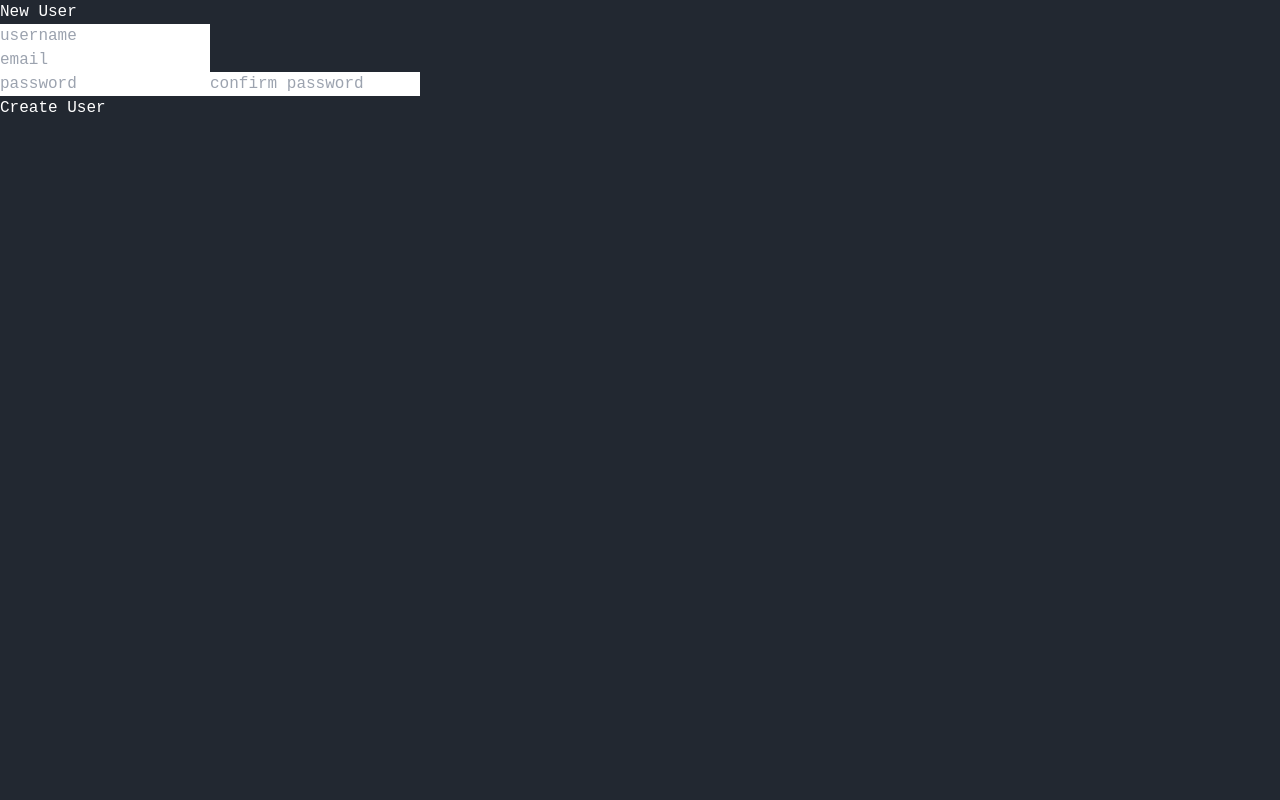
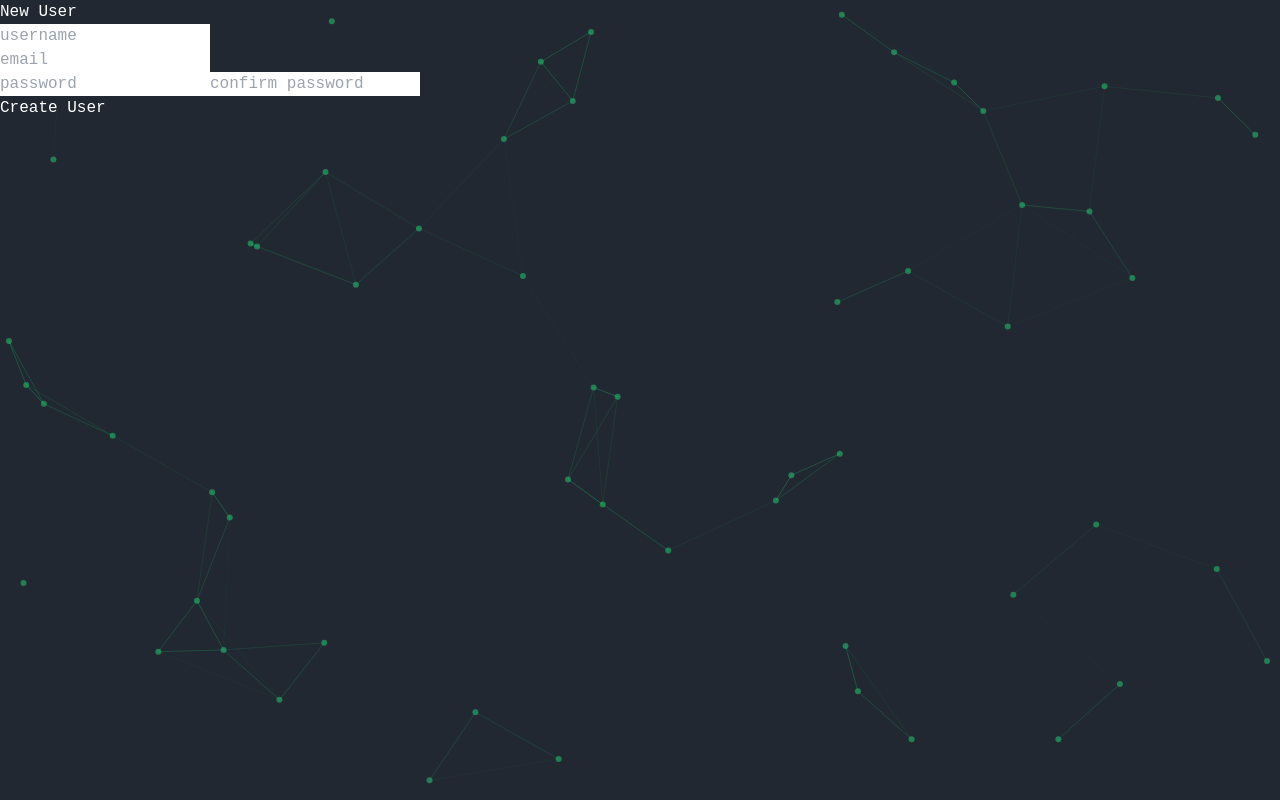
Before and after one commit to rootspyro/RootSecret, a Next.js app: page /session/register in a window 1280 px wide. Built offline with nearby package versions, Linux system fonts and the light colour scheme.

Commit message:
particles added

```diff
--- a/components/Layout.tsx
+++ b/components/Layout.tsx
@@ -1,9 +1,57 @@
+import Particles from "react-tsparticles"
+import { useEffect, useState } from "react";
 export function Layout({children}) {
+
+	const themeColor = "#23D375";
+
+	const [ numParticles ,  setNumParticles ] = useState(0);
+
+	useEffect(() => {
+		const windowsWidth = window.innerWidth;
+		if ( windowsWidth < 500 ) {
+			setNumParticles(25);
+		} else {
+			setNumParticles(60);
+		}
+
+	})
 	return (
 		<>
-			<div className="layout-box">
+			<div className="layout-box" >
 				{children}
 			</div>
+			<Particles
+				id="tsparticles"
+        params={{
+          fpsLimit: 60,
+          particles: {
+						opacity	: {
+							value: 0.5,
+						},
+            color: {
+              value: themeColor,
+            },
+            links: {
+              enable: true,
+              color: themeColor,
+              distance:150,
+							opacity : 0.2
+            },
+            move: {
+              enable: true
+            },
+						number: {
+							value:  numParticles,
+						},
+          }
+        }}
+      />
+			<style>{`
+				#tsparticles {
+					z-index: -1;
+					position: relative;
+				}
+			`}</style>
 		</>
 	)
 }
--- a/components/password-box.tsx
+++ b/components/password-box.tsx
@@ -37,11 +37,11 @@ export default function PasswordBox( password : any ){
 
 	return(
 		<>
-			<div className="password-box bg-box mb-5 rounded-lg p-4 shadow-lg w-full sm:max-w-md md:max-w-lg lg:max-w-2xl xl:max-w-3xl">
+			<div className=" x-10 password-box bg-box mb-5 rounded-lg p-4 shadow-lg w-full sm:max-w-md md:max-w-lg lg:max-w-2xl xl:max-w-3xl">
 				<div className="pbox-head text-theme  grid grid-cols-2">
-					<h2 className="font-bold">{password.appname}</h2>
+					<h2 className="font-bold lg:text-xl">{password.appname}</h2>
 					<div className="flex justify-end">
-						<button className="" onClick={OpenPasswd}><FontAwesomeIcon icon={["fas" , lockIcon ]}/></button>
+						<button className="lg:text-xl" onClick={OpenPasswd}><FontAwesomeIcon icon={["fas" , lockIcon ]}/></button>
 					</div>
 				</div>
 				<div id={"pbox-body-" + password.id } className="hidden mt-3">
--- a/package.json
+++ b/package.json
@@ -29,7 +29,8 @@
     "jsonwebtoken": "^8.5.1",
     "next": "^12.1.0",
     "react": "^17.0.2",
-    "react-components": "^0.5.1"
+    "react-components": "^0.5.1",
+    "react-tsparticles": "^1.42.4"
   },
   "devDependencies": {
     "@types/node": "^17.0.21",
```
Also changed, not shown: 1 other file (tests, documents, lock files or other folders).
